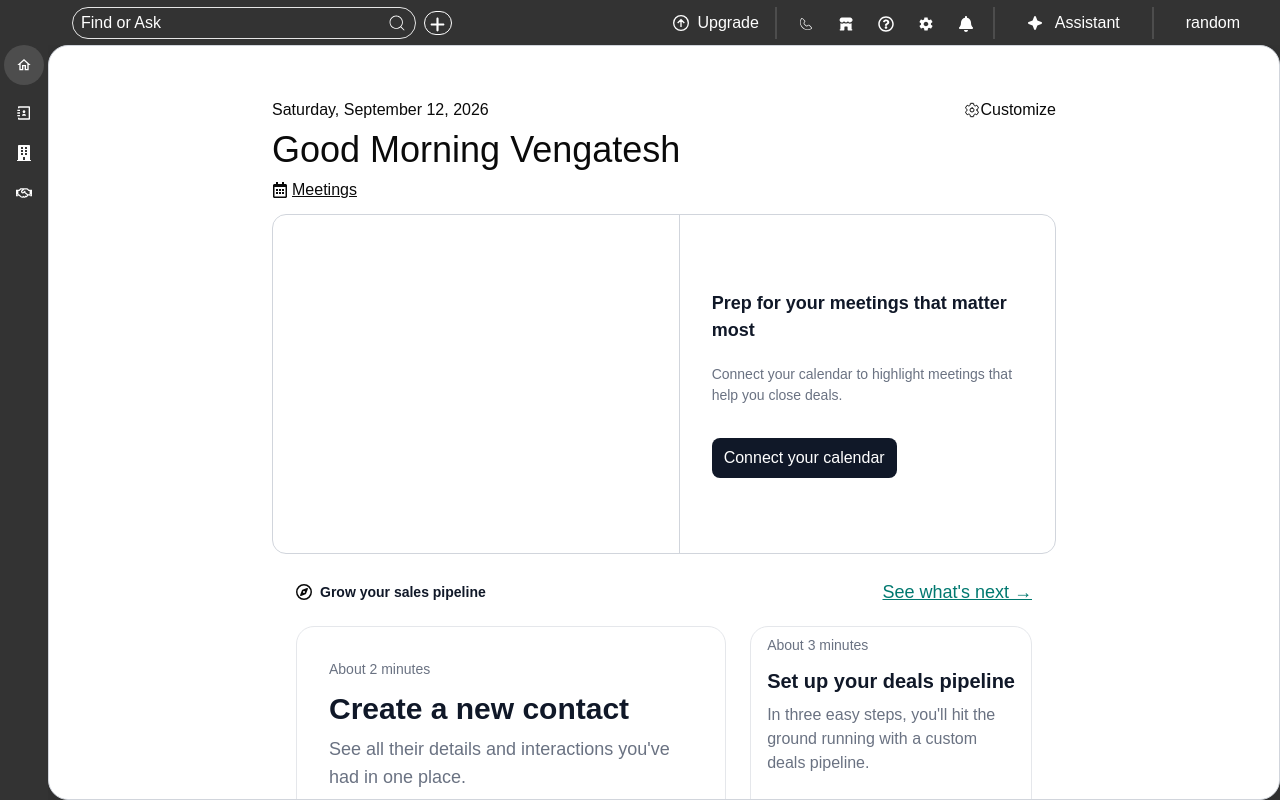
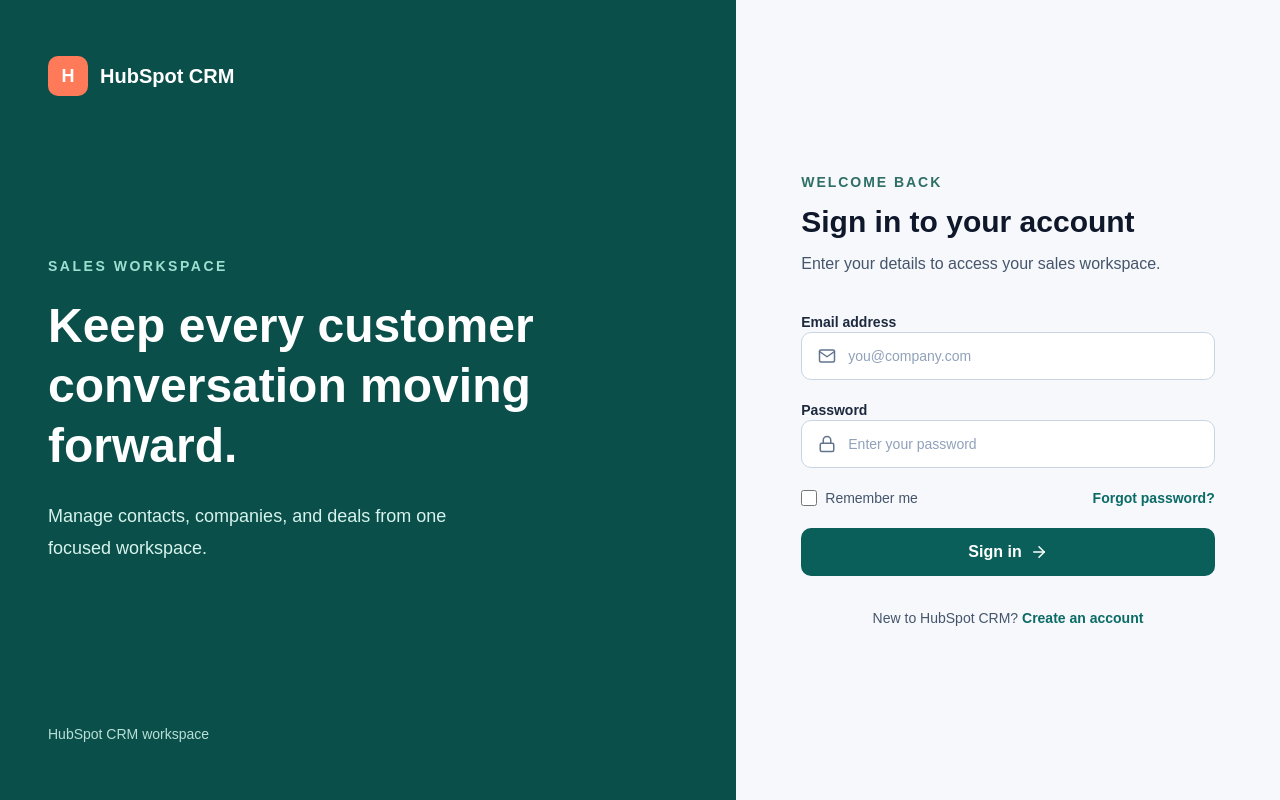
Before and after one commit to vgvengi/crm-Full-stack, a React (Vite) app in the folder frontend/: page / in a window 1280 px wide. Built offline with nearby package versions, Linux system fonts and the light colour scheme.

Commit message:
config: Added login and signup path

```diff
--- a/frontend/src/routes/AppRoutes.tsx
+++ b/frontend/src/routes/AppRoutes.tsx
@@ -7,12 +7,16 @@
 import Restore from "@/pages/deals/editsDeals/Restore";
 import EditProperties from "@/pages/deals/editsDeals/EditProperties";
 import GeneralProperty from "@/pages/deals/editsDeals/general/GeneralProperty";
+import LoginPage from "@/pages/loginPage/LoginPage";
+import SignUpPage from "@/pages/signUpPage/SignUpPage";
 
 export default function routes() {
   return (
     <div>
       <Routes>
-        <Route path="/" element={<Dashboard />}>
+        <Route path="/" element={<LoginPage />} />
+        <Route path="sign-up" element={<SignUpPage />} />
+        <Route path="dashboard" element={<Dashboard />}>
           <Route index element={<Home />} />
           <Route path="contacts" element={<Contacts />} />
           <Route path="companies" element={<Companies />} />
```
